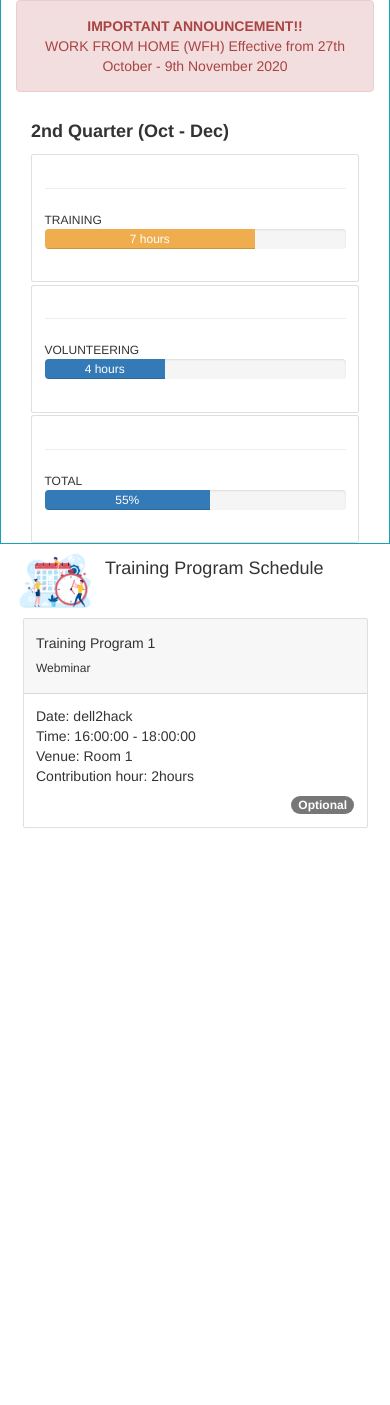
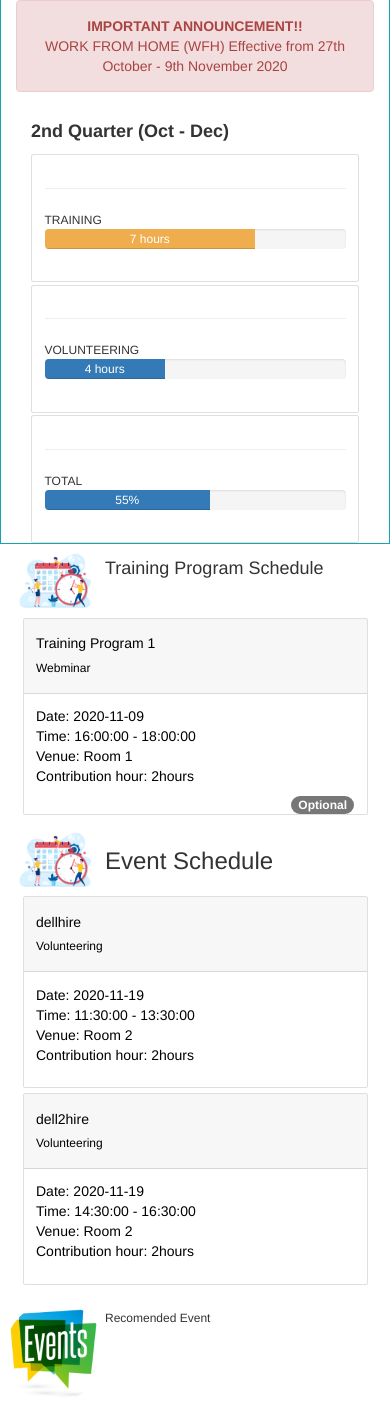
Before and after one commit to HakHung/dellh2h, a PHP site: page / in a window 390 px wide. Shown: the part 228-1633 px from the top of the page. Before the commit the page ends 1056 px from the top, so only its background shows below. Run offline with PHP 8.4, Linux system fonts and the light colour scheme; data comes from the database, SQL or seed files in the repository; some libraries are stand-ins or nearby versions.

Commit message:
index.php

```diff
--- a/index.php
+++ b/index.php
@@ -143,19 +143,73 @@
                             while($row = $result->fetch_assoc()){
                                 echo "
                                 <div class='col-md-12'>
-                                    <div class='card m-1'>
+                                    <div class='card m-1'><a href='details.html' style='text-decoration:none; color:black'>
                                         <div class='card-header'>
                                             <h5 class='card-title'>Training Program 1</h5>
                                             <h6 class='class-subtitle'>Webminar</h6>
                                         </div>
                                         <div class='card-body'>
-                                            <p>Date: ". $row['eventname'] ."<br>
+                                            <p>Date: ". $row['datepicker'] ."<br>
                                                 Time: ". $row['appt']. " - ". $row['appt1'] ."<br>
                                                 Venue: ". $row['venue'] ."<br>
                                                 Contribution hour: 2hours
                                             </p>
                                             <span class='badge badge-info float-right'>Optional</span>
                                         </div>
+                                        </a>
+                                    </div>
+                                </div>";
+                            }
+                        }
+                        else{
+                            echo '<p>No events to show</p>';
+                        }
+                        $conn->close();
+                    ?>
+                </div>
+            </div>
+
+                    <div class="col-md-4 m-2 ">
+
+                        <div class="row">
+                            <img src="schedule.png" class="rounded-circle" alt="schedule" width="100">
+                            <h3>Event Schedule</h3>
+                            <?php
+                                $servername = "localhost";
+                                $username = "root";
+                                $password = "";
+                                $dbname = "delldb";
+
+                                $conn = new mysqli($servername, $username, $password, $dbname);
+
+                                if($conn->connect_error){
+                                    die("Connection failed: " .$conn->connect_error);
+                                }
+
+                                date_default_timezone_set("Asia/Kuala_Lumpur");
+                                $date = date('Y-m-d');
+
+                                $sql = "SELECT eventname,datepicker,appt,appt1,venue,description FROM event_table WHERE datepicker>='$date' AND eventcategory ='other events' ORDER BY datepicker ";
+                                $result = $conn->query($sql);
+
+                                // IMPORTANT!! php code use ', html code use ''
+                                if($result->num_rows>0){
+                                    while($row = $result->fetch_assoc()){
+                                        echo "
+                                        <div class='col-md-12'>
+                                            <div class='card m-1'><a href='details.html' style='text-decoration:none; color:black'>
+                                                <div class='card-header'>
+                                                    <h5 class='card-title'>". $row['eventname'] ."</h5>
+                                                    <h6 class='class-subtitle'>Volunteering</h6>
+                                                </div>
+                                            <div class='card-body'>
+                                            <p>Date: ". $row['datepicker'] ."<br>
+                                                    Time: ". $row['appt']. " - ". $row['appt1'] ."<br>
+                                                    Venue: ". $row['venue'] ."<br>
+                                                    Contribution hour: 2hours
+                                                </p>
+                                            </div>
+                                            </a>
                                         </div>
                                     </div>";
                                     }
@@ -166,126 +220,53 @@
                                 $conn->close();
                             ?>
 
-
-
-                    <!-- <div class="col-md-12">
-                        <div class="card ">
-                            <div class="card-header">
-                                <h5 class="card-title">Training Program 1</h5>
-                                <h6 class='class-subtitle'>Webminar</h6>
-                            </div>
-                            <div class="card-body">
-                                <p>Date: 10-Nov-2020 (Tuesday)<br>
-                                    Time: 10:00am - 12:00pm <br>
-                                    Venue: Zoom<br>
-                                    Contribution hour: 2hours</p>
-                                <span class="badge badge-danger float-right">Required</span>
                         </div>
                     </div>
 
-                    </div>
 
-                    <div class="col-md-12">
-                        <div class="card m-1">
-                            <div class="card-header">
-                                <h5 class="card-title">Training Program 1</h5>
-                                <h6 class='class-subtitle'>Webminar</h6>
-                            </div>
-                            <div class="card-body">
-                                <p>Date: 10-Nov-2020 (Tuesday)<br>
-                                    Time: 10:00am - 12:00pm <br>
-                                    Venue: Zoom<br>
-                                    Contribution hour: 2hours</p>
-                            </div>
-                        </div>
-
-                    </div>
-                </div>
-            </div>
-            <div class="col-md-4 m-2 ">
-
-                <div class="row">
-                    <img src="schedule.png" class="rounded-circle" alt="schedule" width="100">
-                    <h3>Event Schedule</h3>
-
-
-                    <div class="col-md-12">
-                        <div class="card m-1">
-                            <div class="card-header">
-                                <h5 class="card-title">CSR 1</h5>
-                                <h6 class='class-subtitle'>Volunteering</h6>
-                            </div>
-                            <div class="card-body">
-                                <p>Date: 10-Nov-2020 (Tuesday)<br>
-                                    Time: 10:00am - 12:00pm <br>
-                                    Venue: Zoo Negara<br>
-                                    Contribution hour: 2hours</p>
-                            </div>
-                        </div>
-
-                    </div>
-                    <div class="col-md-12">
-                        <div class="card m-1">
-                            <div class="card-header">
-                                <h5 class="card-title">CSR 1</h5>
-                                <h6 class='class-subtitle'>Volunteering</h6>
-                            </div>
-                            <div class="card-body">
-                                <p>Date: 10-Nov-2020 (Tuesday)<br>
-                                    Time: 10:00am - 12:00pm <br>
-                                    Venue: Zoo Negara<br>
-                                    Contribution hour: 2hours</p>
-                            </div>
-                        </div>
-
-                    </div>
-                    <div class="col-md-12">
-                        <div class="card m-1">
-                            <div class="card-header">
-                                <h5 class="card-title">CSR 1</h5>
-                                <h6 class='class-subtitle'>Volunteering</h6>
-                            </div>
-                            <div class="card-body">
-                                <p>Date: 10-Nov-2020 (Tuesday)<br>
-                                    Time: 10:00am - 12:00pm <br>
-                                    Venue: Zoo Negara<br>
-                                    Contribution hour: 2hours</p>
-                            </div>
-                        </div>
-
-                    </div>
-                </div>
-            </div>
                     <div class="col-md-3 my-3 m-2 ">
                         <div class="row">
                             <img src="event.png" class="rounded-circle" alt="Profile Picture" width="100">
                             <h6>Recomended Event</h6>
                         </div>
-                <div class='card m-2' style='width: 20rem;'>
-                    <img src='https://images.pexels.com/photos/5475757/pexels-photo-5475757.jpeg?auto=compress&cs=tinysrgb&dpr=2&h=650&w=940"
+                        <?php
+                                $servername = "localhost";
+                                $username = "root";
+                                $password = "";
+                                $dbname = "delldb";
+
+                                $conn = new mysqli($servername, $username, $password, $dbname);
+
+                                if($conn->connect_error){
+                                    die("Connection failed: " .$conn->connect_error);
+                                }
+
+                                date_default_timezone_set("Asia/Kuala_Lumpur");
+                                $date = date('Y-m-d');
+
+                                $sql = "SELECT eventname,datepicker,appt,appt1,venue,description FROM event_table WHERE datepicker>='$date' ORDER BY datepicker ";
+                                $result = $conn->query($sql);
+
+                                // IMPORTANT!! php code use ', html code use ''
+                                if($result->num_rows>0){
+                                    while($row = $result->fetch_assoc()){
+                                        echo "
+                                        <div class='card m-2' style='width: 20rem;'><a href='details.html' style='text-decoration:none; color:black'>
+                                        <img src='https://images.pexels.com/photos/5475757/pexels-photo-5475757.jpeg?auto=compress&cs=tinysrgb&dpr=2&h=650&w=940'
                                         ' class='card-img-top' alt='...'>
                                         <div class='card-body'>
-                        <h5 class="card-title">CSR 1</h5>
+                                            <h5 class='card-title'>". $row['eventname'] ."</h5>
                                             <h6 class='class-subtitle'>Volunteering</h6>
                                         </div>
+                                        </a></div>";
+                                    }
+                                }
+                                else{
+                                    echo '<p>No events to show</p>';
+                                }
+                                $conn->close();
+                            ?>
                     </div>
-
-
-                <div class='card m-2' style='width: 20rem;'>
-                    <img src='https://images.pexels.com/photos/50711/board-electronics-computer-data-processing-50711.jpeg?auto=compress&cs=tinysrgb&dpr=2&h=650&w=940' class='card-img-top' alt='...'>
-                    <div class='card-body'>
-                        <h5 class="card-title">CSR 1</h5>
-                        <h6 class='class-subtitle'>Volunteering</h6>
-                    </div>
-                </div>
-                <div class='card m-2' style='width: 20rem;'>
-                    <img src='https://images.pexels.com/photos/4960396/pexels-photo-4960396.jpeg?auto=compress&cs=tinysrgb&dpr=2&h=650&w=940' class='card-img-top' alt='...'>
-                    <div class='card-body'>
-                        <h5 class="card-title">CSR 1</h5>
-                        <h6 class='class-subtitle'>Volunteering</h6>
-                    </div>
-                </div>
-            </div> -->
 </body>
 
 </html>
```
Lines whose indentation alone changed are shown as unchanged.
